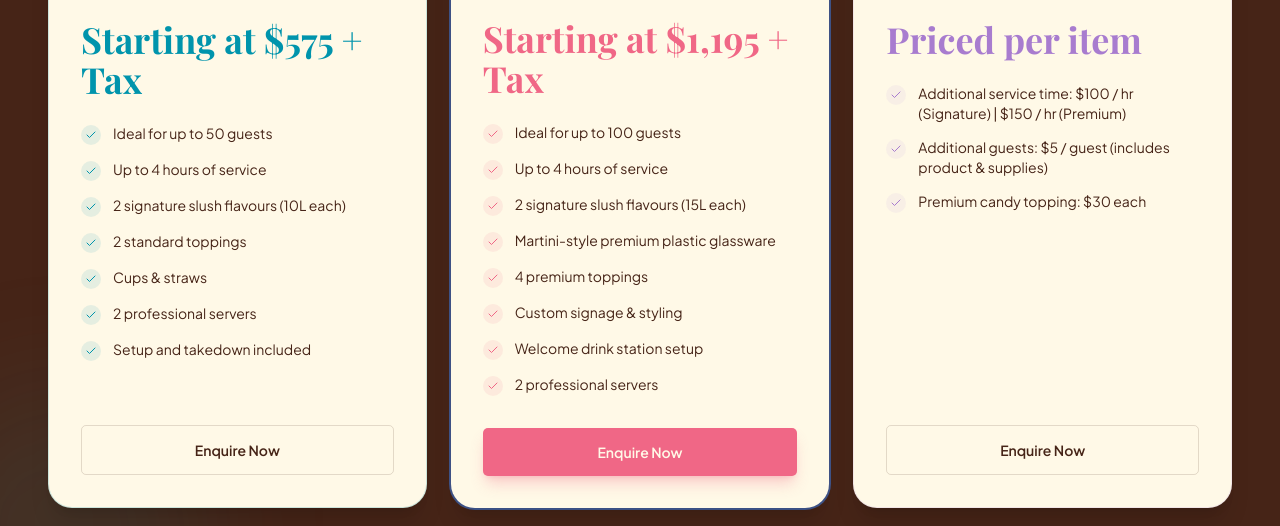
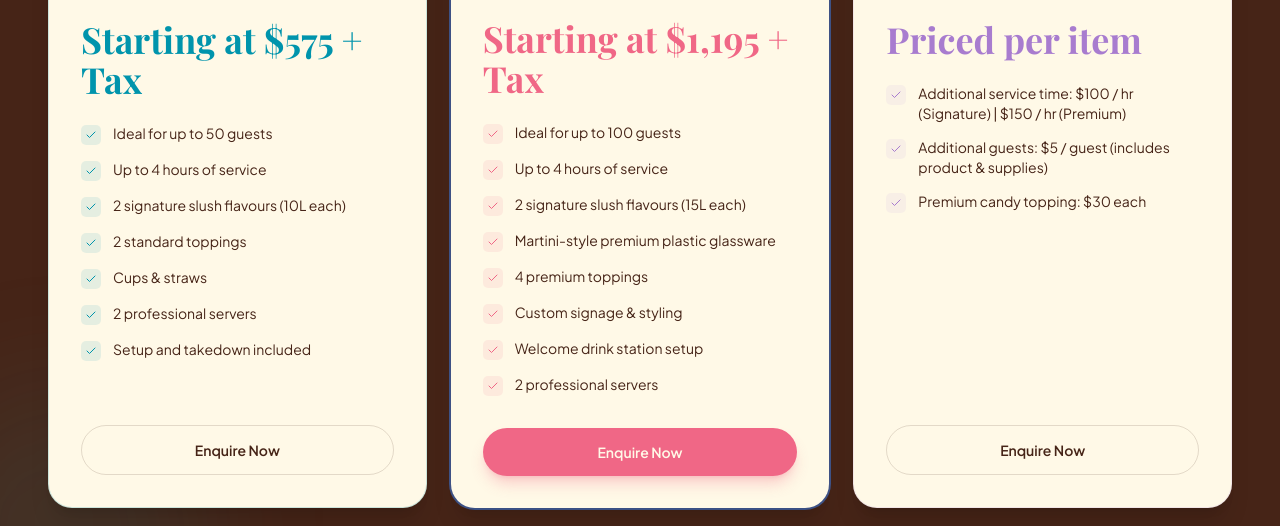
Before and after one commit to chillandcheer/site, a React (Vite) app: page / in a window 1280 px wide. Shown: the part 2380-2906 px from the top of the page. Built offline with nearby package versions, Linux system fonts and the light colour scheme; no server answers; a web font is replaced by a local one.

Commit message:
Change badge and button styles to rounded

```diff
--- a/src/components/Packages.tsx
+++ b/src/components/Packages.tsx
@@ -99,7 +99,7 @@ export default function Packages() {
                 <ul className="mt-6 flex-1 space-y-3.5">
                   {p.features.map((f) => (
                     <li key={f} className="flex items-start gap-3 text-sm text-brown-700">
-                      <span className={`mt-0.5 flex h-5 w-5 shrink-0 items-center justify-center rounded-full ${a.badge.includes('cream') ? 'bg-pink-500/10' : a.badge}`}>
+                      <span className={`mt-0.5 flex h-5 w-5 shrink-0 items-center justify-center rounded-[5px] ${a.badge.includes('cream') ? 'bg-pink-500/10' : a.badge}`}>
                         <Check className={`h-3 w-3 ${a.check}`} />
                       </span>
                       {f}
@@ -109,7 +109,7 @@ export default function Packages() {
 
                 <a
                   href="#contact"
-                  className={`mt-8 inline-flex w-full items-center justify-center rounded-[5px] px-6 py-3.5 text-sm font-semibold transition-all duration-300 ${
+                  className={`mt-8 inline-flex w-full items-center justify-center rounded-full px-6 py-3.5 text-sm font-semibold transition-all duration-300 ${
                     p.featured
                       ? 'bg-pink-500 text-cream-100 shadow-lg shadow-pink-500/30 hover:bg-pink-600 hover:-translate-y-0.5'
                       : 'border border-brown-700/15 text-brown-700 hover:border-pink-500 hover:text-pink-500'
```
